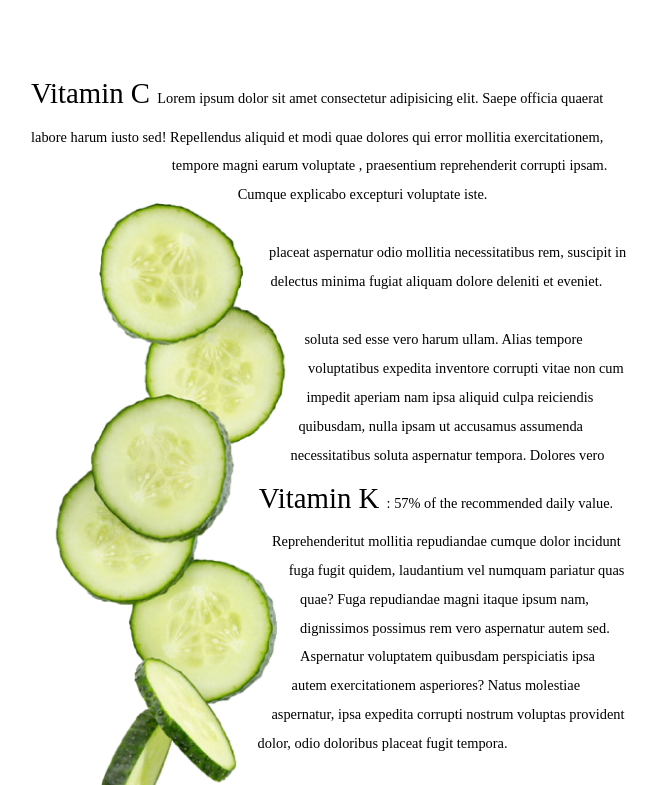
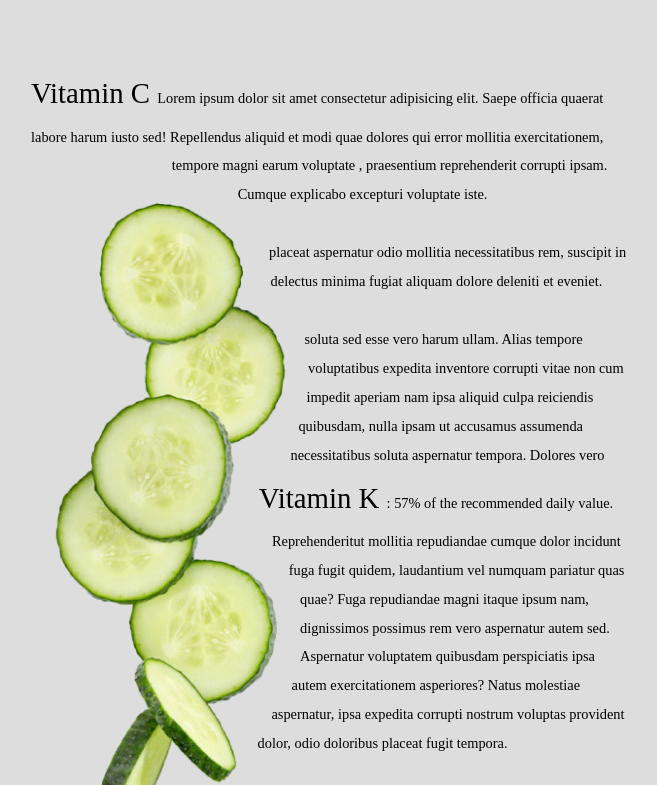
Before and after one commit to JK-8989/float-0, a plain HTML site: page index.html in a window 1280 px wide. Shown: the part 149-934 px from the top of the page, without its empty margins (309-966 px from the left). Drawn offline with Linux system fonts and the light colour scheme.

```diff
--- a/style.css
+++ b/style.css
@@ -1,3 +1,6 @@
+body {
+  background: #ddd;
+}
 h1 {
   text-align: center;
   font-size: 3.5em;
@@ -14,9 +17,17 @@
   margin-top: 100px;
   float: left;
   shape-margin: 10px;
-  shape-outside:
-    polygon( 24px 801px, 14px 466px, 48px 173px, 83px 139px, 133px 123px, 196px 146px, 228px 194px, 227px 232px, 259px 264px, 267px 311px, 249px 376px, 218px 392px, 217px 436px, 196px 468px, 189px 483px, 235px 499px, 259px 543px, 259px 591px, 231px 631px, 206px 650px, 220px 708px, 188px 736px, 215px 776px, 235px 836px, 223px 874px, 189px 908px, 103px 915px);
-
+  shape-outside: polygon(
+    24px 801px,  14px 466px,  48px 173px,
+    83px 139px,  133px 123px, 196px 146px,
+    228px 194px, 227px 232px, 259px 264px,
+    267px 311px, 249px 376px, 218px 392px,
+    217px 436px, 196px 468px, 189px 483px,
+    235px 499px, 259px 543px, 259px 591px,
+    231px 631px, 206px 650px, 220px 708px,
+    188px 736px, 215px 776px, 235px 836px,
+    223px 874px, 189px 908px, 103px 915px
+  );
 }
 p {
   line-height: 2;
```
